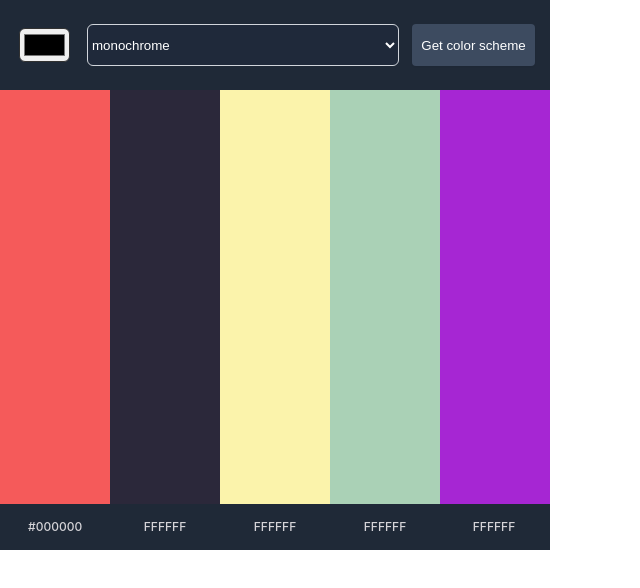
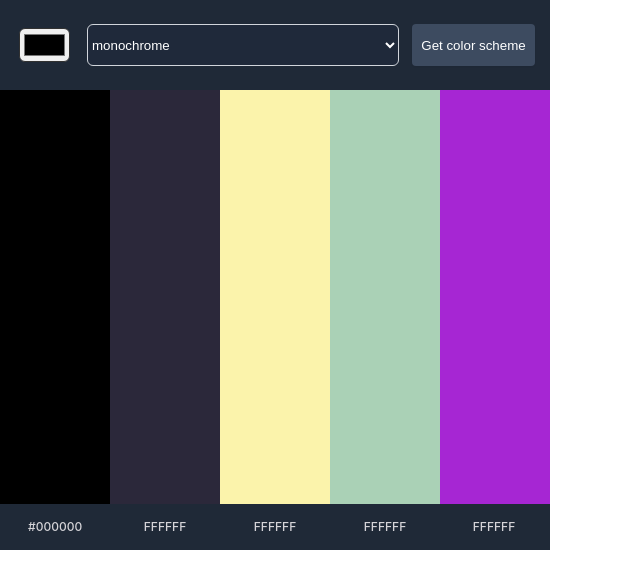
Before and after one commit to TinyHustlr/color_scheme_generator, a plain HTML site: page index.html in a window 1280 px wide. Both pictures are taken after a click on the button "Get color scheme". Shown: the whole page, without its empty margins (0-640 px from the left). Drawn offline with Linux system fonts and the light colour scheme; no server answers.

Commit message:
Color swatches and hex values updating

```diff
--- a/index.js
+++ b/index.js
@@ -1,18 +1,50 @@
+// Color picker and buttons
 const colorPicker = document.querySelector("#color-picker")
+const schemeBtn = document.querySelector("#get-scheme-btn")
+
+// Background colors
+const colorOne = document.querySelector("#color-one")
+const colorTwo = document.querySelector("#color-two")
+const colorThree = document.querySelector("#color-three")
+const colorFour = document.querySelector("#color-four")
+const colorFive = document.querySelector("#color-five")
+
+// Background color hex codes
 const hexOne = document.querySelector("#hex-one")
-const schemeBtn = document.querySelector("#get-scheme-btn")
+const hexTwo = document.querySelector("#hex-two")
+const hexThree = document.querySelector("#hex-three")
+const hexFour = document.querySelector("#hex-four")
+const hexFive = document.querySelector("#hex-five")
+
 
 
 schemeBtn.addEventListener("click", getColors => {
+    // Hex value of color selected with and without hash at the beginning
     let colorPickerValue = colorPicker.value
     let colorPickerValueNoHash = colorPickerValue.substring(1)
-    console.log(colorPickerValueNoHash, colorPickerValue)
+
+    // Update main color swatch backgorund
+    colorOne.style.background = colorPickerValue
+
+    // Update main swatch hex value to send to API
     hexOne.textContent = colorPickerValue
 
-    // Scheme = get color scheme. Mode=color types such as monochome and count is number of colors
-fetch("https://www.thecolorapi.com/scheme?hex=" + colorPickerValueNoHash + "&mode=monochrome&count=5")
-.then(response => response.json())
-.then(data => console.log(data.colors[1].hex.value,data.colors[2].hex.value,data.colors[3].hex.value,data.colors[4].hex.value))
+    // // Scheme = get color scheme. Mode=color types such as monochome and count is number of colors
+    fetch(`https://www.thecolorapi.com/scheme?hex=${colorPickerValueNoHash}&mode=monochrome&count=5`)
+    .then(response => response.json())
+    .then(data => {
+        // Update color scheme swatches
+        colorTwo.style.background = data.colors[1].hex.value
+        colorThree.style.background = data.colors[2].hex.value
+        colorFour.style.background = data.colors[3].hex.value
+        colorFive.style.background = data.colors[4].hex.value
 
-// Looks like the ojects are data.colors[0].hex.value. Only need 4 colours and first color is chosen by user.
+        // Update color shceme hex values
+        hexTwo.textContent = data.colors[1].hex.value
+        hexThree.textContent = data.colors[2].hex.value
+        hexFour.textContent = data.colors[3].hex.value
+        hexFive.textContent = data.colors[4].hex.value
+
+    })
+
 })
```
Also changed, not shown: styles.css (indentation only).
